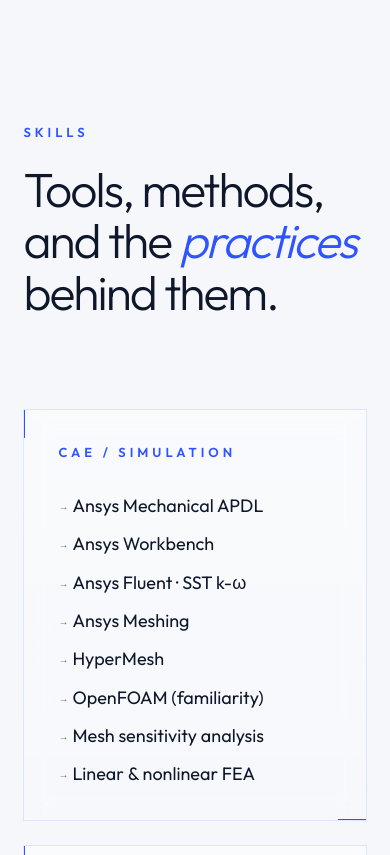
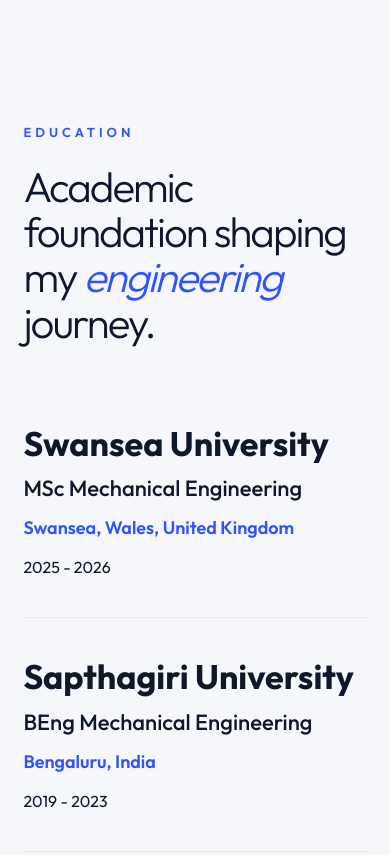
Before and after one commit to shreyasr2837/portfolio-website, a plain HTML site: page index.html in a window 390 px wide. Shown: the part 6360-7215 px from the top of the page. Drawn offline with Linux system fonts and the light colour scheme; some packages are replaced by stand-ins of ours; a script that the page names is missing.

Commit message:
Added education

```diff
--- a/index.html
+++ b/index.html
@@ -60,6 +60,7 @@
 
       <a href="#home">Home</a>
       <a href="#experience">Experience</a>
+      <a href="#education">Education</a>
       <a href="#skills">Skills</a>
       <a href="#projects">Projects</a>
       <a href="#contact">Contact</a>
@@ -81,6 +82,7 @@
       <a href="#home">Home</a>
       <a href="#about">About</a>
       <a href="#experience">Experience</a>
+      <a href="#education">Education</a>
       <a href="#skills">Skills</a>
       <a href="#projects">Projects</a>
       <a href="#contact">Contact</a>
@@ -283,6 +285,7 @@
   <nav class="scroll-nav-links">
     <a href="#home">Home</a>
     <a href="#experience">Experience</a>
+    <a href="#education">Education</a>
     <a href="#skills">Skills</a>
     <a href="#projects">Projects</a>
     <a href="#contact">Contact</a>
@@ -734,6 +737,72 @@
 
 </section>
 
+
+<!-- ================= EDUCATION ================= -->
+
+<section class="education-section" id="education">
+
+  <div class="education-container">
+
+    <div class="education-heading">
+
+      <p class="section-label">
+        EDUCATION
+      </p>
+
+      <h2>
+        Academic foundation shaping my
+        <span>engineering</span>
+        journey.
+      </h2>
+
+    </div>
+
+    <div class="education-list">
+
+      <div class="education-item">
+
+        <div class="education-left">
+
+          <h3>Swansea University</h3>
+
+          <h4>MSc Mechanical Engineering</h4>
+
+          <p>Swansea, Wales, United Kingdom</p>
+
+        </div>
+
+        <div class="education-right">
+          2025 - 2026
+        </div>
+
+      </div>
+
+      <div class="education-item">
+
+        <div class="education-left">
+
+          <h3>Sapthagiri University</h3>
+
+          <h4>BEng Mechanical Engineering</h4>
+
+          <p>Bengaluru, India</p>
+
+        </div>
+
+        <div class="education-right">
+          2019 - 2023
+        </div>
+
+      </div>
+
+    </div>
+
+  </div>
+
+</section>
+
+
 <!-- ================= SKILLS SECTION ================= -->
 
 <section class="skills-section" id="skills">
--- a/style.css
+++ b/style.css
@@ -1105,6 +1105,100 @@ body.dark-mode .socials a{
   height:2px;
 
   background:var(--blue);
+
+}
+
+
+/* ================= EDUCATION SECTION ================= */
+
+.education-section{
+  position:relative;
+  padding:40px 6% 120px;
+  background:var(--bg);
+}
+
+.education-container{
+  width:100%;
+  max-width:1450px;
+  margin:0 auto;
+}
+
+.education-heading{
+  margin-bottom:80px;
+}
+
+.education-heading h2{
+  font-size:clamp(42px,5vw,84px);
+  line-height:1.08;
+  font-weight:300;
+  letter-spacing:-2px;
+}
+
+.education-heading h2 span{
+  color:var(--blue);
+  font-style:italic;
+}
+
+.education-list{
+  display:flex;
+  flex-direction:column;
+  gap:40px;
+}
+
+.education-item{
+  display:flex;
+  justify-content:space-between;
+  gap:30px;
+  padding-bottom:40px;
+  border-bottom:1px solid rgba(47,84,255,0.08);
+}
+
+.education-left h3{
+  font-size:54px;
+  line-height:1.1;
+  margin-bottom:12px;
+}
+
+.education-left h4{
+  font-size:28px;
+  font-weight:500;
+  margin-bottom:14px;
+}
+
+.education-left p{
+  font-size:22px;
+  color:var(--blue);
+  font-weight:600;
+}
+
+.education-duration{
+  font-size:54px;
+  font-weight:700;
+  white-space:nowrap;
+}
+
+@media(max-width:850px){
+
+  .education-item{
+    flex-direction:column;
+    gap:18px;
+  }
+
+  .education-left h3{
+    font-size:34px;
+  }
+
+  .education-left h4{
+    font-size:22px;
+  }
+
+  .education-left p{
+    font-size:18px;
+  }
+
+  .education-duration{
+    font-size:34px;
+  }
 
 }
 
```
